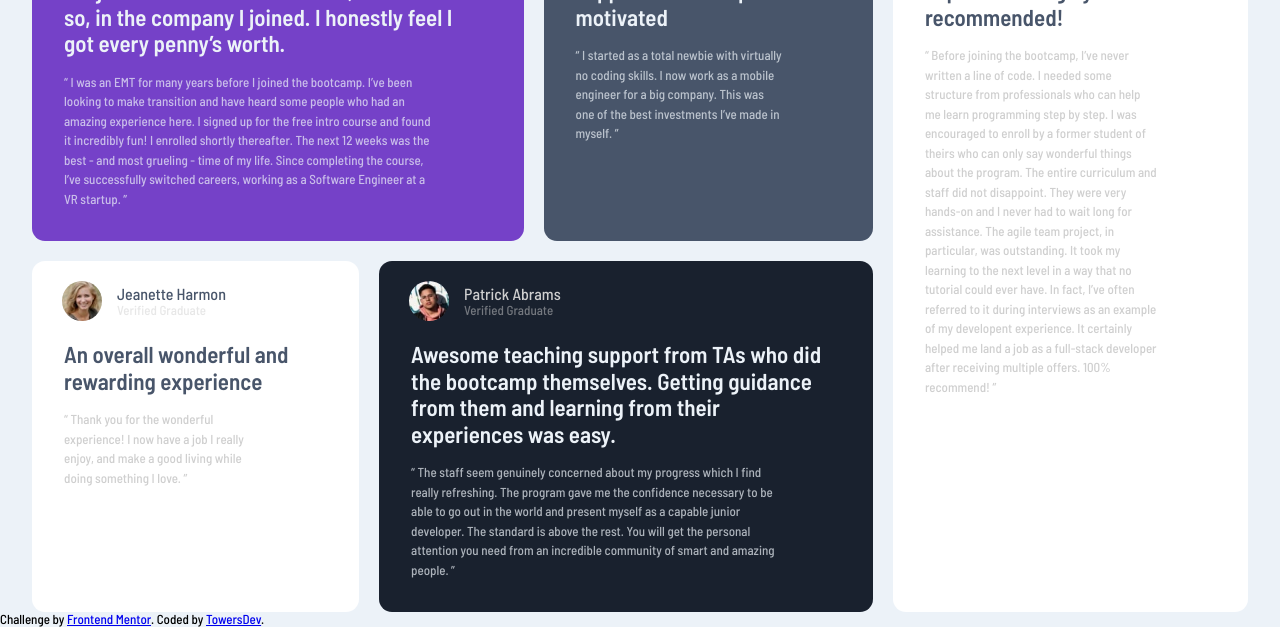
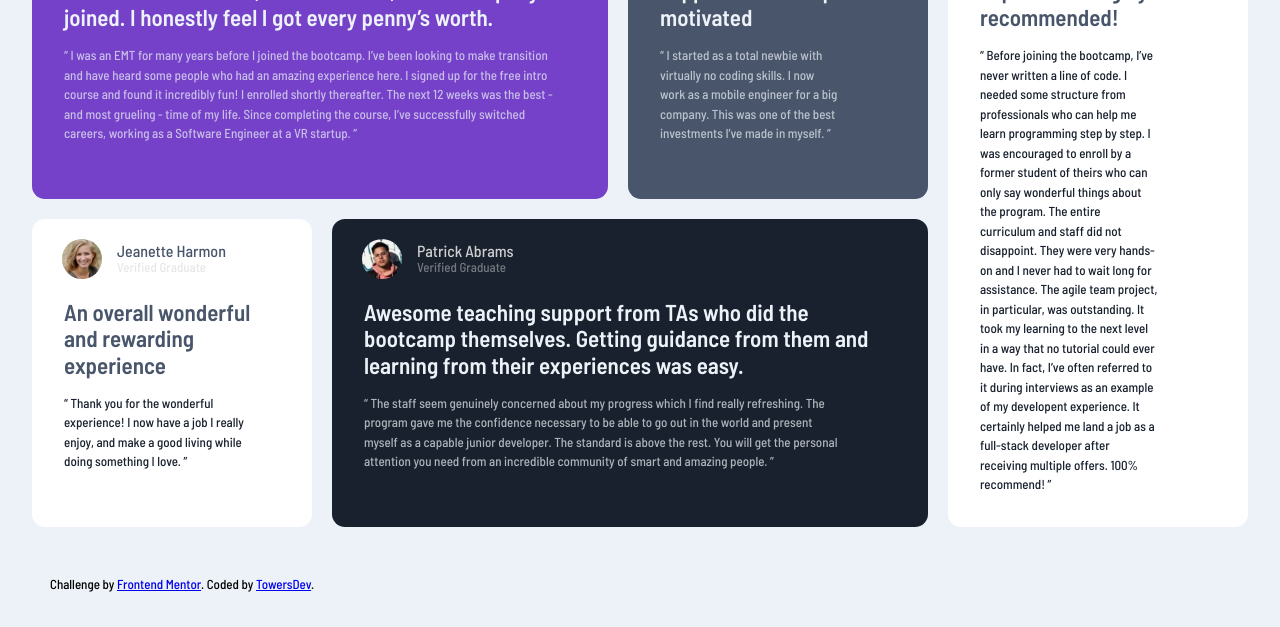
Before and after one commit to manutorresdev/testimonials-grid, a website: page www/index.html in a window 1280 px wide. Shown: the part 209-836 px from the top of the page. After the commit the page ends 801 px from the top, so only its background shows below. Drawn offline with Linux system fonts and the light colour scheme.

Commit message:
Final Ver

```diff
--- a/www/index.html
+++ b/www/index.html
@@ -54,9 +54,9 @@
             100% recommend! ”</p>
     </section>
 </main>
-  <div class="attribution">
+</body>
+<footer class="attribution">
     Challenge by <a href="https://www.frontendmentor.io?ref=challenge" target="_blank">Frontend Mentor</a>.
     Coded by <a href="https://github.com/manutowersdev?tab=repositories" target="_blank">TowersDev</a>.
-  </div>
-</body>
+  </footer>
 </html>
--- a/www/styles/style.css
+++ b/www/styles/style.css
@@ -12,6 +12,7 @@ body {
   font-size: 13px;
   font-family: 'Barlow Semi Condensed';
   background-color: var(--light-gray-blue);
+  height: 90vh;
 }
 
 #grid-cont {
@@ -99,7 +100,7 @@ main > section:nth-child(3) > h1 {
 }
 
 main > section:nth-child(3) > p {
-  color: var(--light-gray);
+  color: var(--black-blue);
 }
 
 /* 4TH */
@@ -119,25 +120,36 @@ main > section:nth-child(5) > h1 {
 }
 
 main > section:nth-child(5) > p {
-  color: var(--light-gray);
+  color: var(--black-blue);
 }
 
+footer {
+  margin: 50px 50px;
+}
 @media screen and (min-width: 850px) {
   #grid-cont {
     max-width: 1440px;
-    max-height: 100vh;
   }
   main > section:nth-child(1) {
     grid-column: 1 / 3;
     grid-row: 1 / 2;
+    max-width: 700px;
+  }
+  main > section:nth-child(1) > p {
+    padding-right: 50px;
   }
   main > section:nth-child(2) {
     grid-column: 3 / 4;
     grid-row: 1/2;
+    max-width: 300px;
   }
   main > section:nth-child(3) {
     grid-column: 1 / 2;
     grid-row: 2/3;
+    max-width: 280px;
+  }
+  main > section:nth-child(3) > p {
+    padding-right: 50px;
   }
   main > section:nth-child(4) {
     grid-column: 2 / 4;
@@ -146,5 +158,9 @@ main > section:nth-child(5) > p {
   main > section:nth-child(5) {
     grid-column: 4 / 5;
     grid-row: 1/3;
+    width: 300px;
+  }
+  footer {
+    margin: 50px 50px;
   }
 }
```
